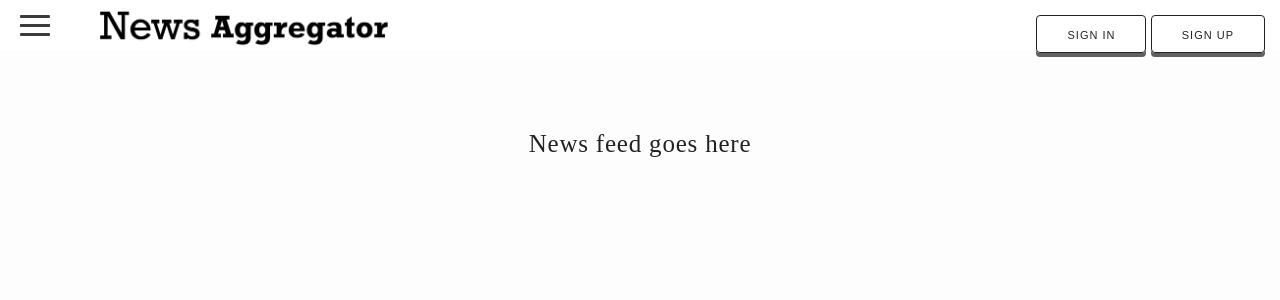
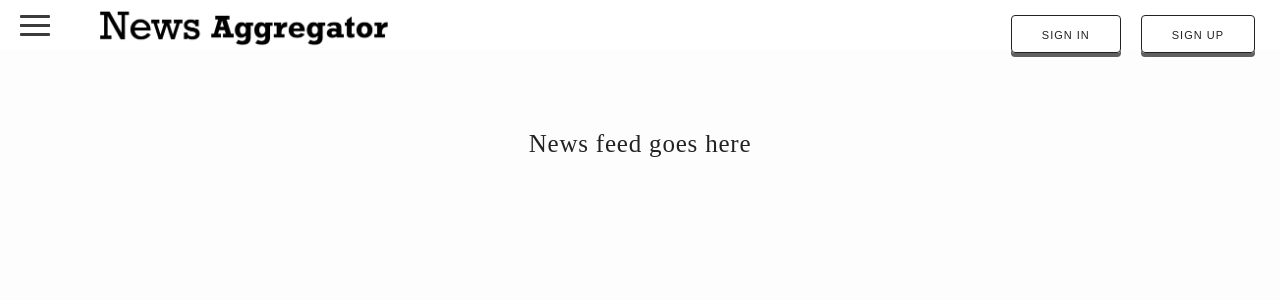
Before and after one commit to 93chungil/EECS330NewsProject, a PHP site: page / in a window 1280 px wide. Shown: the top 300 px of the page. Run offline with PHP 8.4, Linux system fonts and the light colour scheme.

Commit message:
Buttons clicking simultaneously fix

```diff
--- a/css/style.css
+++ b/css/style.css
@@ -98,10 +98,17 @@ button:active {
     margin-top: 2px;
     box-shadow: 0 2px 0 #5F5F5F;
 }
+
 .user_buttons {
+    float:right;
+    display: block;
+    margin: 15px;
+}
+
+.user_buttons button {
     display: block;
     float: right;
-    margin: 15px;
+    margin: 0 10px;
 }
 #account_links {
     float: right;
--- a/index.html
+++ b/index.html
@@ -54,8 +54,8 @@
                     <span></span>
                 </div>
                 <div class="user_buttons">
+                    <button id="sign-up-button" onclick="window.location.href='signup.html'">Sign Up</button>
                     <button id="sign-in-button" onclick="window.location.href='signin.html'">Sign In</button>
-                    <button id="sign-up-button" onclick="window.location.href='signup.html'">Sign Up</button>
                 </div>
                 <div id="account_links">
                     <a href="javascript:sign_out()" title="Sign Out">Sign Out</a>
```
